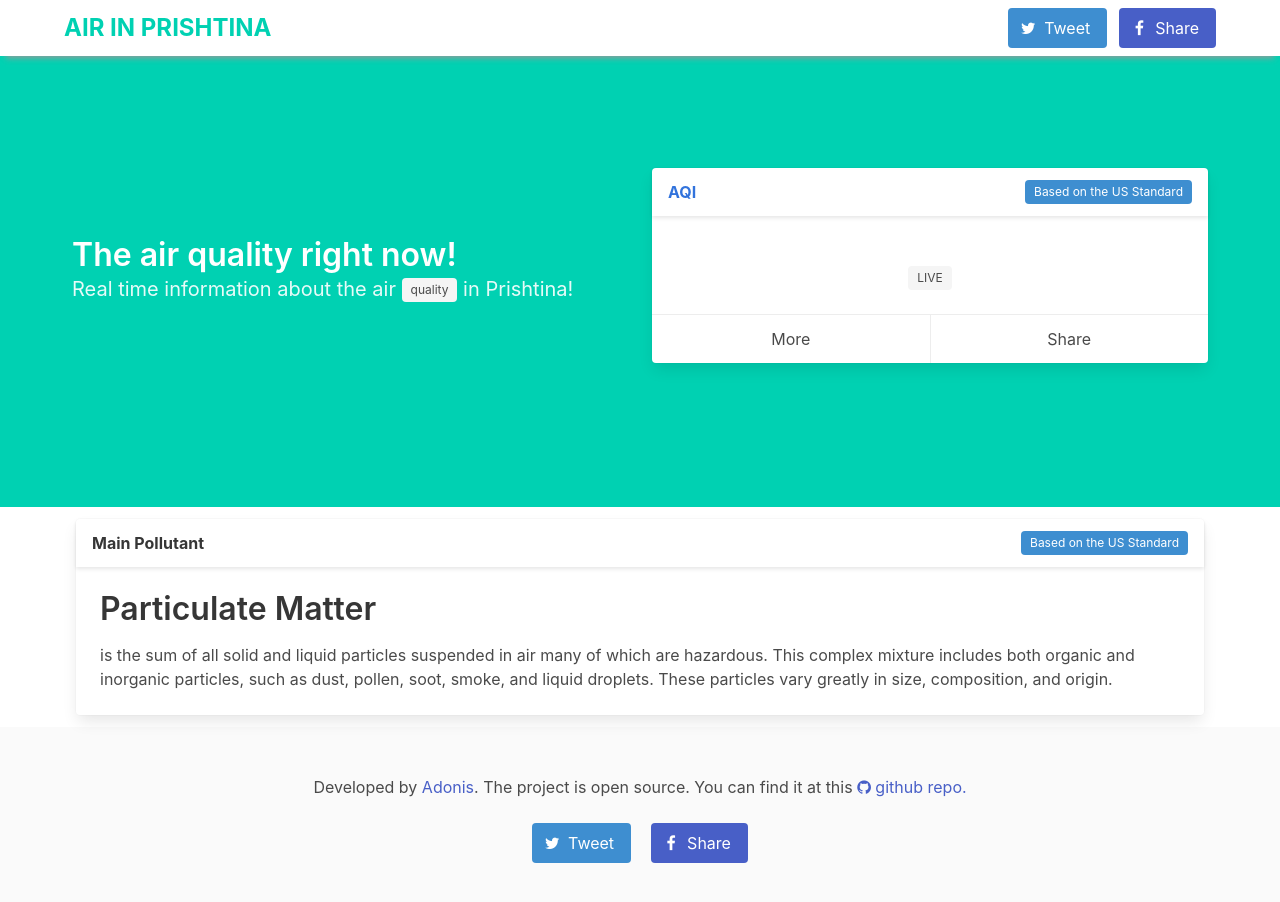
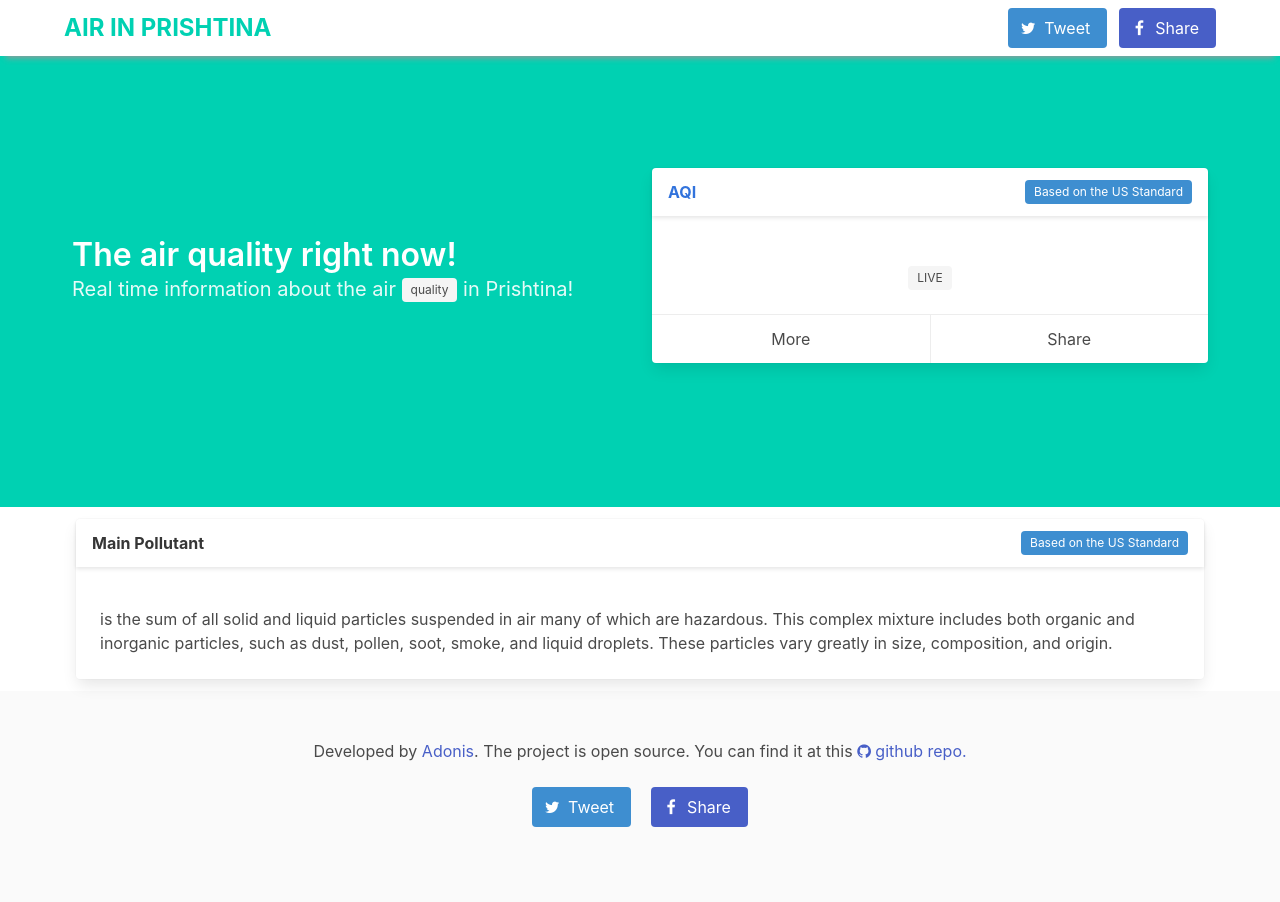
Before and after one commit to adoi/air-in-prishtina, an Angular app: page / in a window 1280 px wide. Shown: the top 902 px of the page. Built offline with nearby package versions, Linux system fonts and the light colour scheme.

Commit message:
Add the structure for the home component

```diff
--- a/src/app/components/home/home.component.html
+++ b/src/app/components/home/home.component.html
@@ -14,7 +14,7 @@
       </header>
       <div class="card-content card__main">
         <div class="content">
-          <h1 class="card__main--content">Particulate Matter</h1>
+          <h1 class="card__main--content">{{ currentPollutionData?.pollutant }}</h1>
           is the sum of all solid and liquid particles suspended in air many of which are hazardous. This complex
           mixture includes both organic and inorganic particles, such as dust, pollen, soot, smoke, and liquid
           droplets. These particles vary greatly in size, composition, and origin.
```
